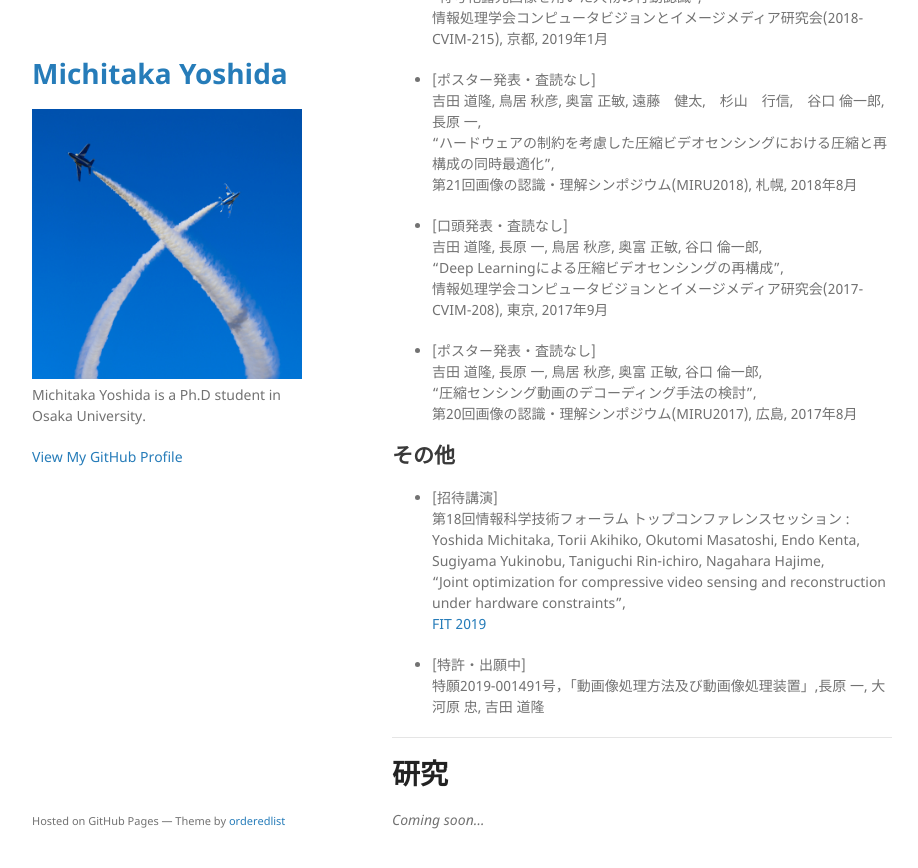
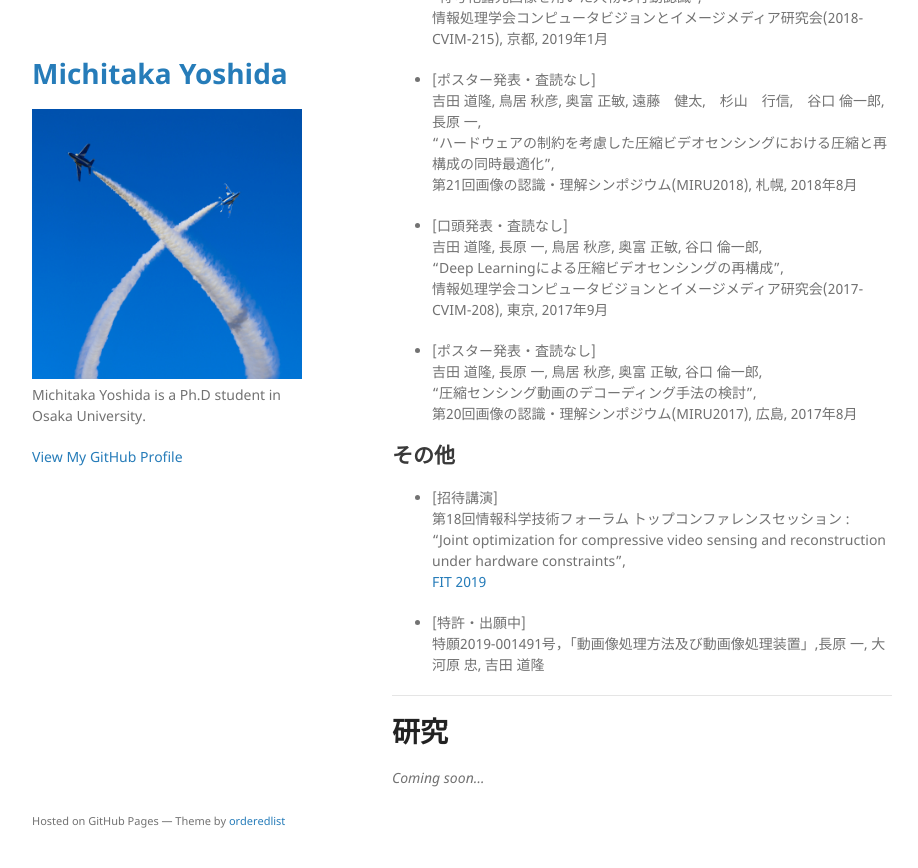
Before and after one commit to michitakayoshida/michitakayoshida.github.io, a Jekyll site: the page built from index.md, in a window 1280 px wide and 900 px high, scrolled down 2531 px. Shown: the top 868 px of the window, without its empty margins (178-1096 px from the left). Built offline with Jekyll 4.4.1, drawn with Linux system fonts in a browser that asks for light colours.

Commit message:
Update index.md

```diff
--- a/index.md
+++ b/index.md
@@ -113,7 +113,6 @@ Proceedings of the European Conference on Computer Vision (ECCV2018), Munich, Ge
 ## その他
 - [招待講演]
 第18回情報科学技術フォーラム トップコンファレンスセッション :
-Yoshida Michitaka, Torii Akihiko, Okutomi Masatoshi, Endo Kenta, Sugiyama Yukinobu, Taniguchi Rin-ichiro, Nagahara Hajime,
 "Joint optimization for compressive video sensing and reconstruction under hardware constraints",
 [FIT 2019](https://www.ipsj.or.jp/event/fit/fit2019/FIT2019program_web/data/html/event/eventTCS3.html)
 
```
